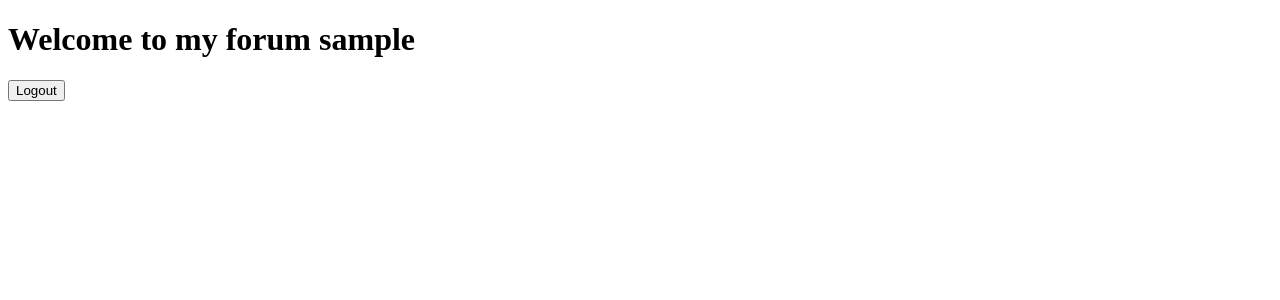
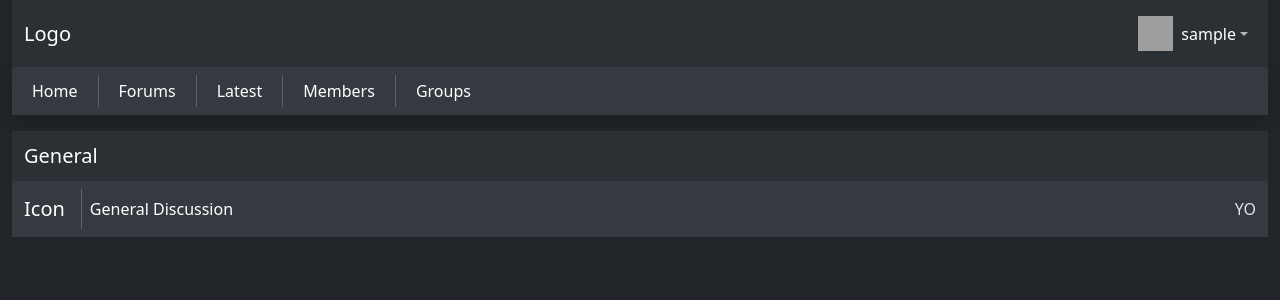
Before and after one commit to Leomb-coder/my_forum, a Flask app: page / in a window 1280 px wide. Shown: the top 300 px of the page. Run offline with Flask 3, Linux system fonts and the light colour scheme; the visitor is signed in with stand-in values (Sample User, id 1); a database or web service that is not in the repository returns one stand-in record (values such as "Sample title"); some libraries are stand-ins or nearby versions; grey boxes are pictures that could not be loaded.

Commit message:
Started bootstrap design

```diff
--- a/app.py
+++ b/app.py
@@ -4,7 +4,8 @@ from functools import wraps
 from flask import Flask, render_template, request, session, redirect, url_for
 from werkzeug.security import generate_password_hash
 
-from controllers.user_controller import create_user, delete_user, login_user, get_user_by_id, get_all_users
+from controllers.user_controller import create_user, delete_user, login_user, get_user_by_id, get_all_users, \
+    change_profile_picture
 
 app = Flask(__name__)
 app.secret_key = os.getenv('SECRET_KEY')
@@ -43,6 +44,12 @@ def admin_required(func):
 @login_required
 def home():
     return render_template('index.html', user=get_user_by_id(session['user_id']))
+
+@app.route('/profile')
+@login_required
+def user_profile():
+    user_info = get_user_by_id(session['user_id'])
+    return render_template('user_profile.html', user=user_info)
 
 @app.route('/register')
 def register():
@@ -160,6 +167,34 @@ def logout_user_route():
             'message' : 'Internal server error'
         }, 500
 
+@app.route('/api/change_user_picture', methods=['PUT'])
+def change_user_picture():
+    data = request.get_json()
+    user_id = session['user_id']
+    url = data.get('pfp_url')
+    try:
+        if request.method == 'PUT':
+            user = change_profile_picture(user_id, url)
+
+            if user is None:
+                return {
+                    'success' : False,
+                    'message' : 'User not found'
+                }, 404
+
+            return {
+                'success' : True,
+                'message' : 'Changed profile picture'
+            }, 200
+
+    except Exception as e:
+        print(e)
+
+        return {
+            'success' : False,
+            'message' : 'Internal server error'
+        }, 500
+
 # Admin Endpoints
 
 @app.route('/api/admin/delete_user/<int:user_id>', methods=['DELETE'])
--- a/controllers/user_controller.py
+++ b/controllers/user_controller.py
@@ -24,7 +24,7 @@ def get_user_by_id(user_id):
     try:
         conn = get_connection()
         cursor = conn.cursor(cursor_factory=RealDictCursor)
-        cursor.execute('''SELECT id, username, email, role FROM users WHERE id = %s''', (user_id,))
+        cursor.execute('''SELECT id, username, email, role, pfp_url FROM users WHERE id = %s''', (user_id,))
         user = cursor.fetchone()
 
         return user
@@ -104,3 +104,25 @@ def login_user(email, password):
             cursor.close()
         if 'conn' in locals():
             conn.close()
+
+def change_profile_picture(user_id, url):
+    try:
+        conn = get_connection()
+        cursor = conn.cursor(cursor_factory=RealDictCursor)
+        cursor.execute('''UPDATE users SET pfp_url = %s WHERE id = %s RETURNING *''', (url, user_id,))
+        conn.commit()
+        user = cursor.fetchone()
+
+        if user is None:
+            return None
+
+        return user.pop('password', None)
+
+    except Exception:
+        raise
+
+    finally:
+        if 'cursor' in locals():
+            cursor.close()
+        if 'conn' in locals():
+            conn.close()
--- a/static/js/index.js
+++ b/static/js/index.js
@@ -1,8 +1,7 @@
-const logout_button = document.getElementById('logout-button')
+const logout_link = document.getElementById('logout-link')
+const profile_link = document.getElementById('profile-link')
 
-
-
-logout_button.addEventListener('click', async (event) => {
+logout_link.addEventListener('click', async (event) => {
     event.preventDefault()
 
     const response = await fetch('api/logout', {
@@ -12,5 +11,11 @@ logout_button.addEventListener('click', async (event) => {
         }
     })
 
-    window.location.href = '/login'
+    window.location.replace('/login')
 })
+
+profile_link.addEventListener('click', async (event) => {
+    event.preventDefault()
+
+    window.location.href = '/profile'
+})
--- a/templates/index.html
+++ b/templates/index.html
@@ -1,13 +1,99 @@
 <!DOCTYPE html>
-<html lang="en">
+<html lang="en" data-bs-theme="dark">
 <head>
     <meta charset="UTF-8">
     <meta name="viewport" content="width=device-width, initial-scale=1.0">
+    <link rel="stylesheet" href="{{ url_for('static', filename='css/index.css') }}">
+    <link href="https://cdn.jsdelivr.net/npm/bootstrap@5.3.8/dist/css/bootstrap.min.css" rel="stylesheet" integrity="sha384-sRIl4kxILFvY47J16cr9ZwB07vP4J8+LH7qKQnuqkuIAvNWLzeN8tE5YBujZqJLB" crossorigin="anonymous">
     <title>Home</title>
 </head>
 <body>
 <script src="{{ url_for('static', filename='js/index.js') }}" defer></script>
-    <h1>Welcome to my forum {{ user.username }}</h1>
-    <button id="logout-button">Logout</button>
+<script src="https://cdn.jsdelivr.net/npm/bootstrap@5.3.8/dist/js/bootstrap.bundle.min.js" integrity="sha384-FKyoEForCGlyvwx9Hj09JcYn3nv7wiPVlz7YYwJrWVcXK/BmnVDxM+D2scQbITxI" crossorigin="anonymous" defer></script>
+
+    <div class="container-fluid">
+        <!-- Top Navbar -->
+        <nav class="navbar navbar-expand-lg bg-body-tertiary">
+            <div class="container-fluid">
+                <a class="navbar-brand" href="/">Logo</a>
+                <div class="collapse navbar-collapse">
+                    <ul class="navbar-nav ms-auto mb-2 mb-lg-0">
+
+                        <!-- User profile Dropdown -->
+                        <li class="nav-item dropdown">
+                            <a class="nav-link dropdown-toggle d-flex align-items-center" href="#" role="button" aria-expanded="false" data-bs-toggle="dropdown">
+                                <img src="{{ user.pfp_url }}" class="me-2" alt="Avatar" width="35" height="35">
+                                <span class="d-none d-md-inline text-white">{{ user.username }}</span>
+                            </a>
+                            <!-- Dropdown menu items -->
+                            <ul class="dropdown-menu dropdown-menu-end shadow">
+                                <li><a class="dropdown-menu-item p-2 d-block text-decoration-none text-white" href="#" id="profile-link">My Profile</a></li>
+                                <li><a class="dropdown-menu-item p-2 d-block text-decoration-none text-white" href="#" id="logout-link">Logout</a></li>
+                            </ul>
+                        </li>
+                    </ul>
+                </div>
+            </div>
+        </nav>
+
+        <!-- Bottom Navbar -->
+        <nav class="navbar navbar-expand-lg bg-body-secondary py-1 shadow mb-3">
+            <div class="container-fluid">
+                <div class="collapse navbar-collapse" id="navbarSupportedContent">
+                    <ul class="navbar-nav me-auto mb-2 mb-lg-0 p-1">
+                        <li class="nav-item">
+                            <a class="nav-link active p-1" aria-current="page" href="/">Home</a>
+                        </li>
+                        <div class="vr mx-3"></div>
+                        <li class="nav-item">
+                            <a class="nav-link active p-1" aria-current="page" href="/">Forums</a>
+                        </li>
+                        <div class="vr mx-3"></div>
+                        <li class="nav-item">
+                            <a class="nav-link active p-1" aria-current="page" href="/">Latest</a>
+                        </li>
+                        <div class="vr mx-3"></div>
+                        <li class="nav-item">
+                            <a class="nav-link active p-1" aria-current="page" href="/">Members</a>
+                        </li>
+                        <div class="vr mx-3"></div>
+                        <li class="nav-item">
+                            <a class="nav-link active p-1" aria-current="page" href="/">Groups</a>
+                        </li>
+                    </ul>
+                </div>
+            </div>
+        </nav>
+
+        <!-- Main -->
+        <!-- General Forum -->
+        <div class="navbar navbar-expand-lg bg-body-tertiary">
+            <div class="container-fluid">
+                <span class="navbar-brand mb-0 h1">General</span>
+            </div>
+        </div>
+        <div class="container-fluid bg-body-secondary">
+            <!-- Threads -->
+            <div class="row">
+                <div class="navbar navbar-expand-lg">
+                    <div class="container-fluid">
+                        <div class="colapse navbar-colapse">
+                            <ul class="navbar-nav me-auto mb-2 mb-lg-0">
+                                <div class="navbar-brand">Icon</div>
+                                <div class="vr mx-0"></div>
+                                <li class="nav-item">
+                                    <a class="nav-link active">General Discussion</a>
+                                </li>
+                            </ul>
+                        </div>
+                        <ul class="navbar-nav ms-auto mb-2 mb-lg-0">
+                                YO
+                        </ul>
+                    </div>
+                </div>
+            </div>
+        </div>
+
+    </div>
 </body>
 </html>
```
Also changed, not shown: static/js/user_profile.js (added, +25 -0 lines), templates/user_profile.html (added, +60 -0 lines), static/css/index.css (added).
